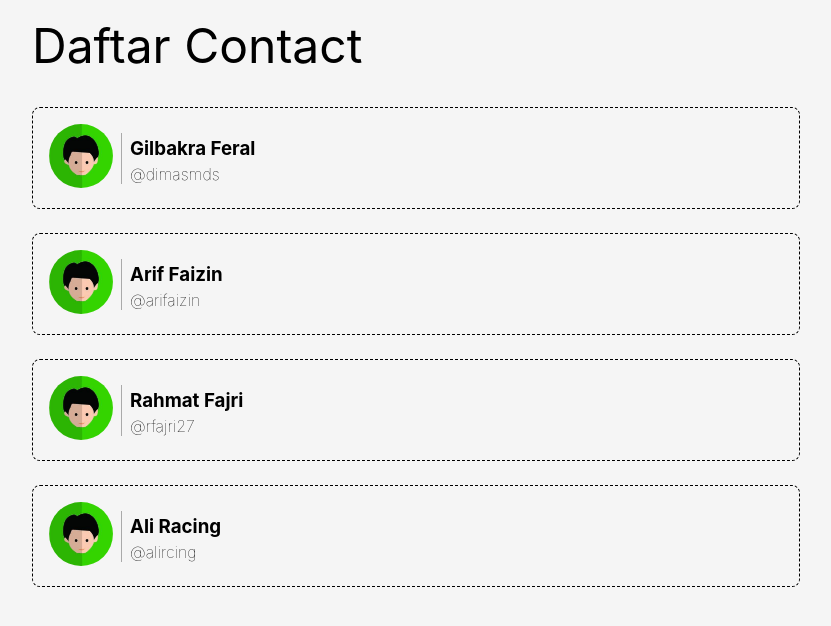
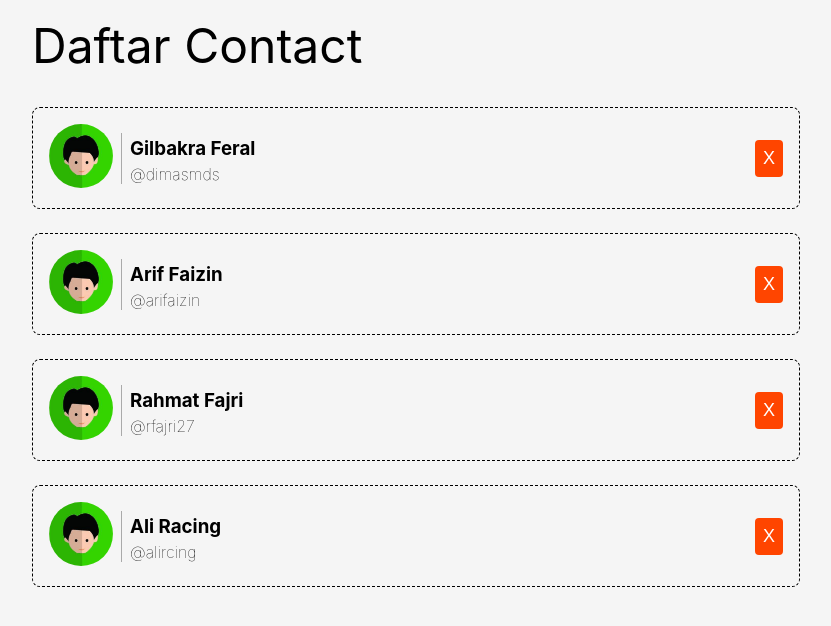
Before and after one commit to Mezzky/contact-app, a React (Vite) app: page / in a window 1280 px wide. Shown: the top 626 px of the page, without its empty margins (224-1055 px from the left). Built offline with nearby package versions, Linux system fonts and the light colour scheme.

Commit message:
Add: Delete Button

```diff
--- a/src/components/ContactItem.jsx
+++ b/src/components/ContactItem.jsx
@@ -2,13 +2,15 @@
 import React from 'react'
 import ContactItemBody from './ContactItemBody'
 import ContactItemImage from './ContactItemImage'
+import DeleteButton from './DeleteButton'
 
 // eslint-disable-next-line react/prop-types
-const ContactItem = ({ imageUrl, name, tag }) => {
+const ContactItem = ({ imageUrl, name, tag, onDelete, id }) => {
   return (
     <div className='contact-item'>
       <ContactItemImage imageUrl={imageUrl} />
       <ContactItemBody name={name} tag={tag} />
+      <DeleteButton onDelete={onDelete} id={id}/>
     </div>
   );
 }
--- /dev/null
+++ b/src/components/DeleteButton.jsx
@@ -0,0 +1,9 @@
+// eslint-disable-next-line no-unused-vars
+import React from 'react'
+
+// eslint-disable-next-line react/prop-types
+const DeleteButton = ({id, onDelete}) => {
+  return <button className='contact-item__delete' onClick={() => onDelete(id)}>X</button>
+}
+
+export default DeleteButton
```
